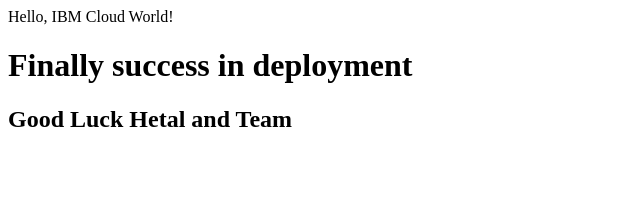
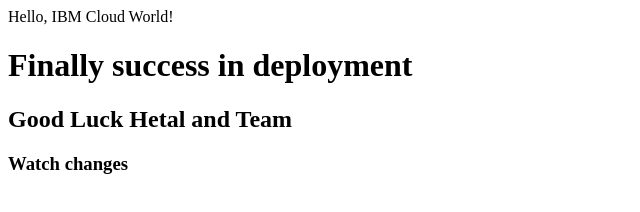
Before and after one commit to hetalshah2801/eLocalShoppieWeb, a plain HTML site: page index.html in a window 1280 px wide. Shown: the whole page, without its empty margins (0-640 px from the left). Drawn offline with Linux system fonts and the light colour scheme.

Commit message:
Update index.html
test

```diff
--- a/index.html
+++ b/index.html
@@ -11,6 +11,8 @@
     <h1>  Finally success in deployment </h1>
 
     <h2> Good Luck Hetal and Team </h2>
+
+    <h3>Watch changes</h3>
  </body>
 
  </html>
```
